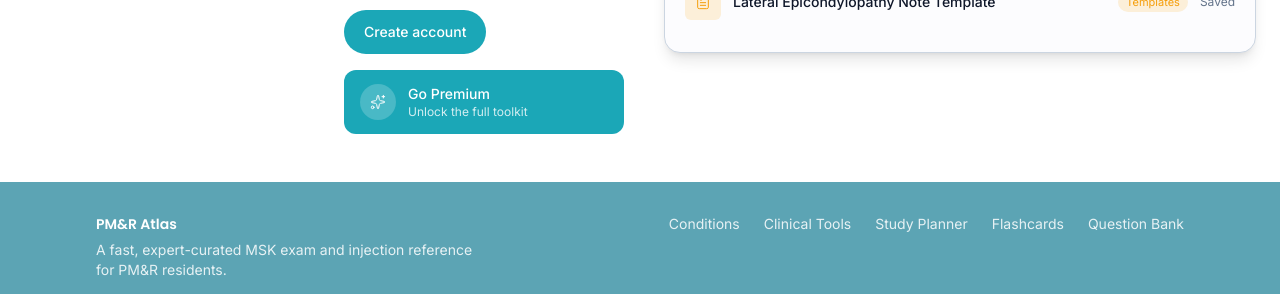
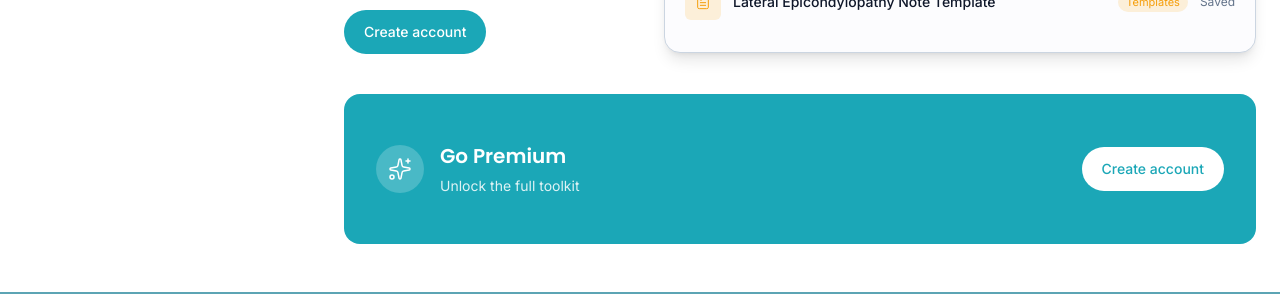
Before and after one commit to carolinavmo/pmr-one, a Next.js app: page /en/explore/handbook in a window 1280 px wide. Shown: the part 873-1167 px from the top of the page. Built offline with nearby package versions, Linux system fonts and the light colour scheme; no server answers; the database is empty.

Commit message:
My Handbook spotlight: make the Go Premium CTA a full-width, high-contrast banner

```diff
--- a/src/app/[locale]/explore/handbook/page.tsx
+++ b/src/app/[locale]/explore/handbook/page.tsx
@@ -17,6 +17,7 @@ import { Link, redirect } from "@/i18n/navigation";
 import { auth } from "@/auth";
 import { Eyebrow } from "@/components/ui/Eyebrow";
 import { LinkButton } from "@/components/ui/LinkButton";
+import { buttonBaseClasses } from "@/components/ui/button-styles";
 import { CARD_COLOR_CHIP } from "@/lib/card-colors";
 import type { CardColor } from "@/lib/editorial-blocks";
 import {
@@ -117,19 +118,6 @@ export default async function ExploreHandbookPage() {
             <LinkButton href="/register" variant="primary" className="self-start">
               {tHome("heroCtaSecondary")}
             </LinkButton>
-
-            <Link
-              href="/register"
-              className="flex items-center gap-3 rounded-xl bg-accent px-4 py-3.5 transition-colors duration-base hover:bg-accent-hover"
-            >
-              <span className="flex size-9 shrink-0 items-center justify-center rounded-full bg-white/20 text-white">
-                <Sparkles className="size-4" aria-hidden="true" />
-              </span>
-              <span className="flex flex-col">
-                <span className="font-ui text-sm font-medium text-white">{tNav("goPremium")}</span>
-                <span className="font-ui text-xs text-white/80">{tNav("goPremiumSubtitle")}</span>
-              </span>
-            </Link>
           </div>
 
           <div className="overflow-hidden rounded-2xl border border-border bg-surface-raised shadow-lg">
@@ -172,6 +160,24 @@ export default async function ExploreHandbookPage() {
             </div>
           </div>
         </div>
+
+        <div className="flex flex-col items-center gap-5 rounded-2xl bg-accent px-8 py-12 text-center text-white sm:flex-row sm:justify-between sm:text-left">
+          <div className="flex items-center gap-4">
+            <span className="flex size-12 shrink-0 items-center justify-center rounded-full bg-white/20 text-white">
+              <Sparkles className="size-6" aria-hidden="true" />
+            </span>
+            <div className="flex flex-col gap-1.5">
+              <h2 className="font-heading text-xl font-semibold">{tNav("goPremium")}</h2>
+              <p className="max-w-md font-ui text-sm text-white/85">{tNav("goPremiumSubtitle")}</p>
+            </div>
+          </div>
+          <Link
+            href="/register"
+            className={`${buttonBaseClasses} shrink-0 bg-white text-accent hover:bg-white/90`}
+          >
+            {tHome("heroCtaSecondary")}
+          </Link>
+        </div>
       </div>
     </main>
   );
```
